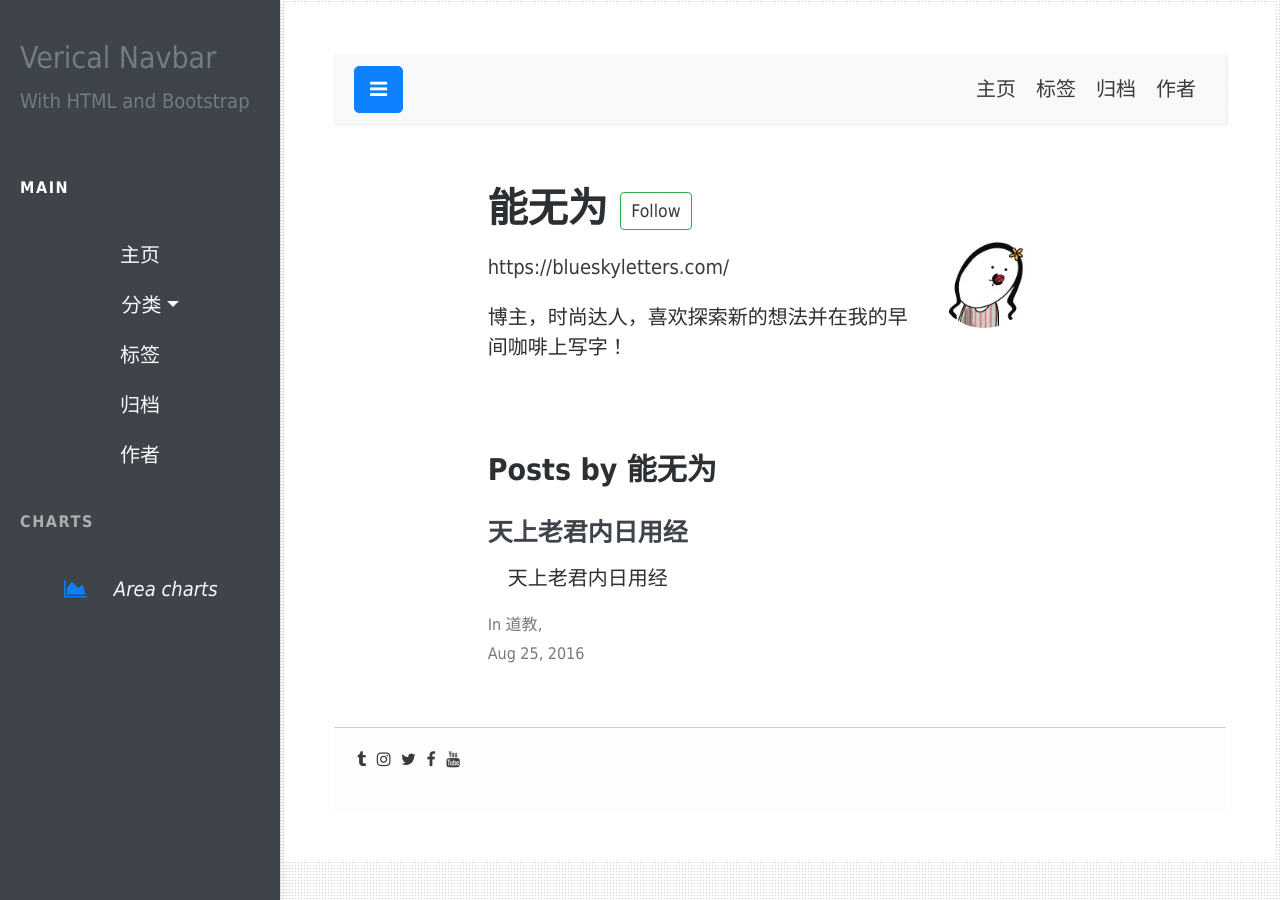
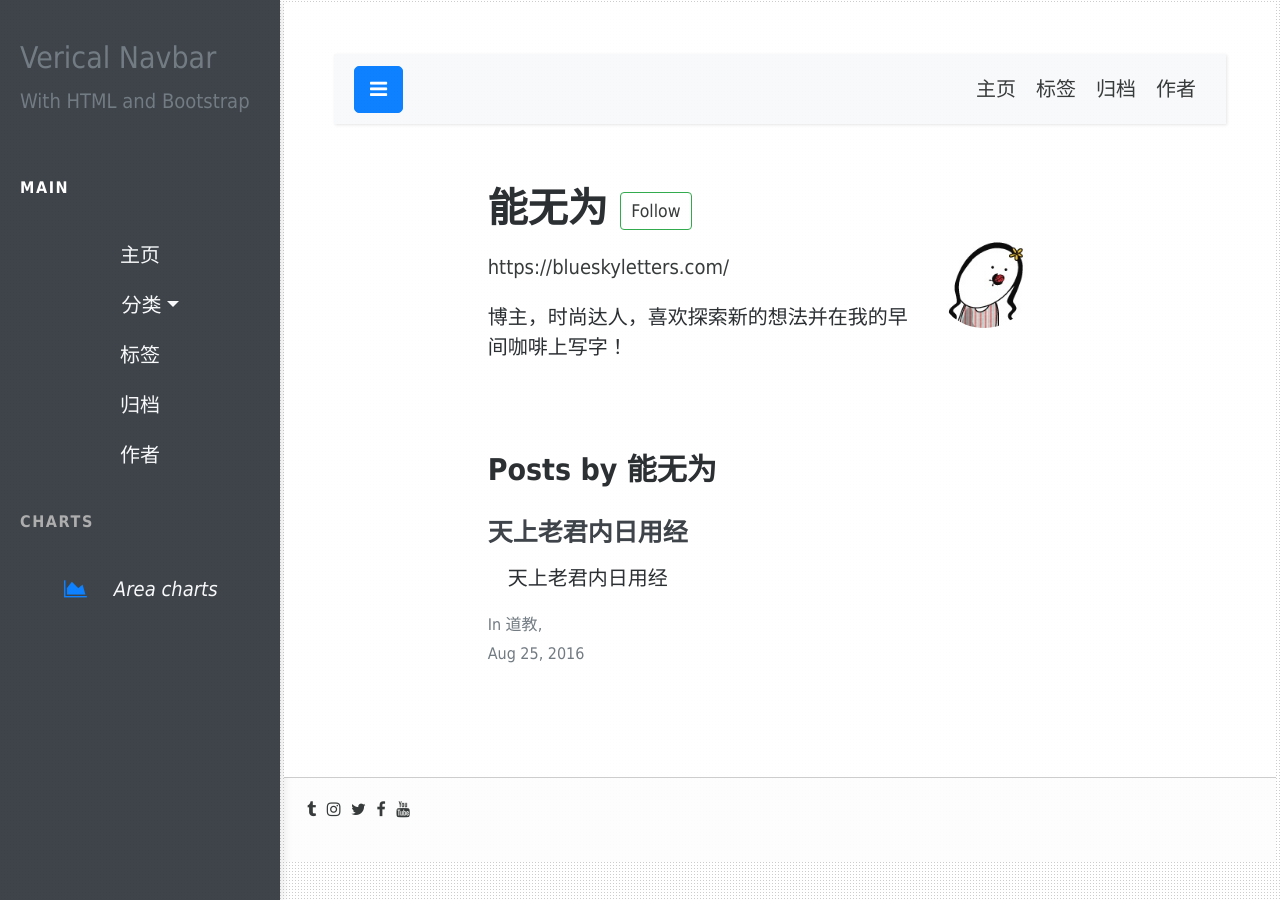
Before and after one commit to nengwuzhi/nengwuzhi.github.ioce, a Jekyll site: the page built from pages/author-author2.html, in a window 1280 px wide. Built offline with Jekyll 4.4.1, drawn with Linux system fonts in a browser that asks for light colours; nearby versions of some CDN libraries.

Commit message:
Update default.html

```diff
--- a/_layouts/default.html
+++ b/_layouts/default.html
@@ -18,9 +18,9 @@
                     {{ content }}
                 </div>
           </section>
-               {% include footer.html %}
+
                   </div>
-
+        {% include footer.html %}
              </div>
 
     </body>
```
